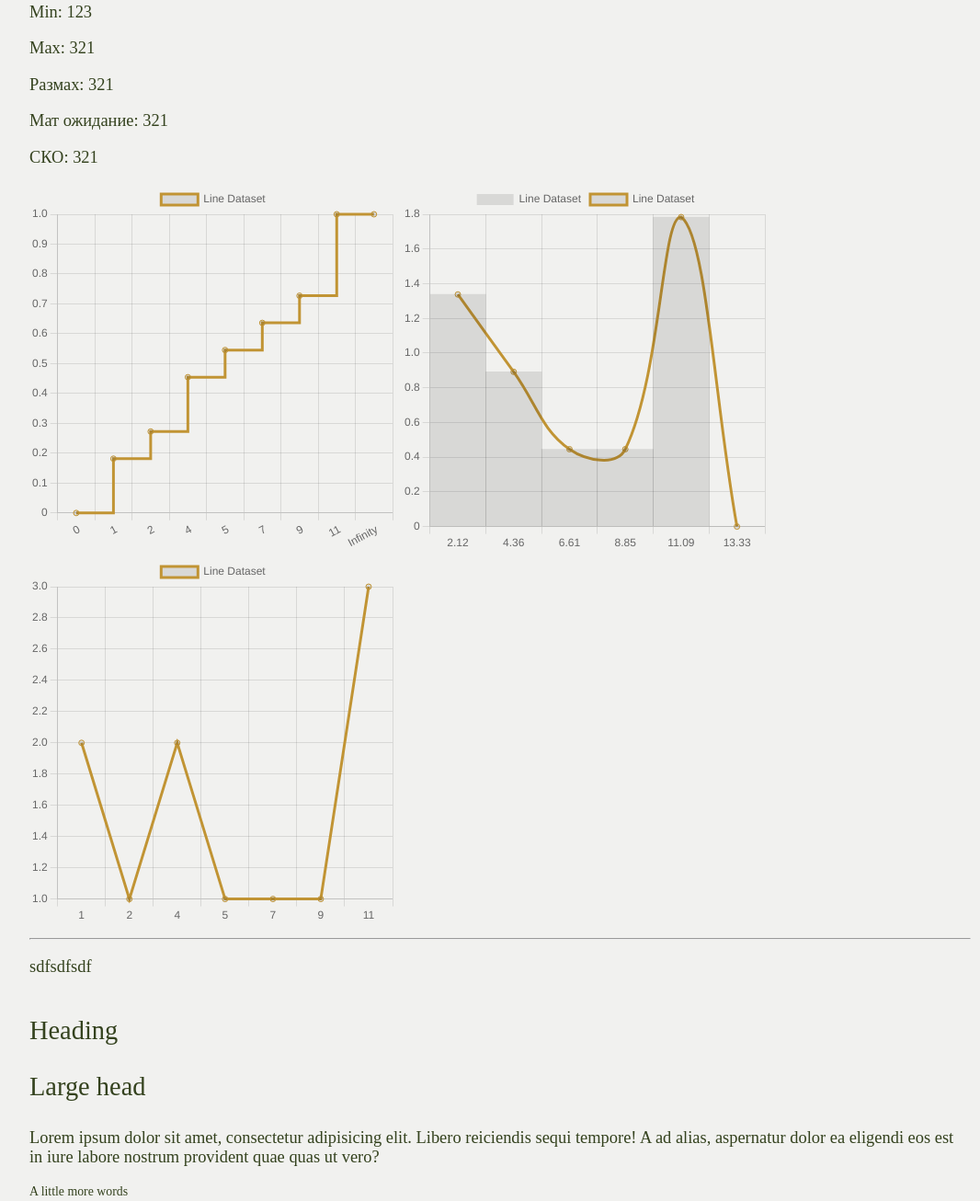
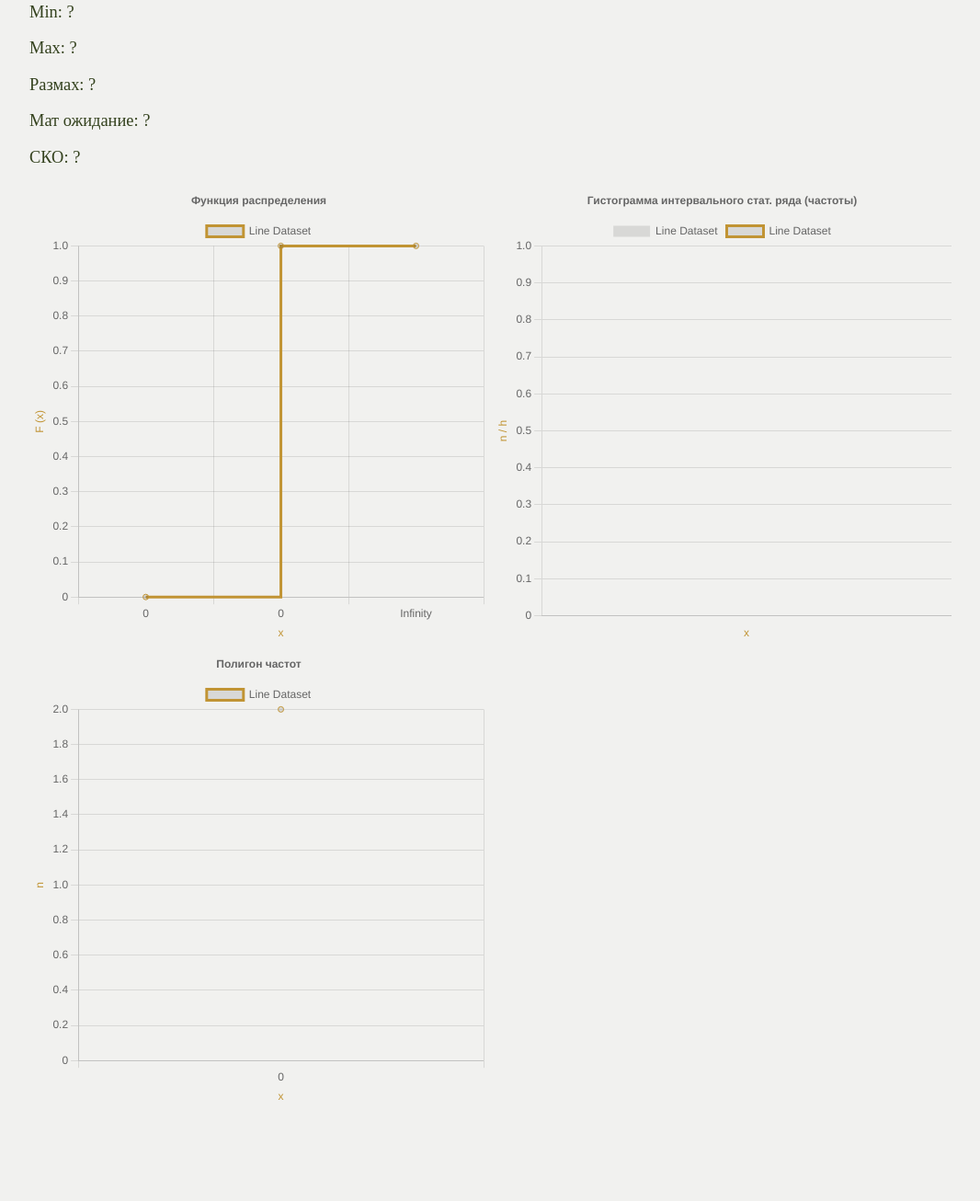
Before and after one commit to ITMO-4-sem/probability-theory-lab-1, a website built with webpack: page src/index.html in a window 1280 px wide. Shown: the part 527-1833 px from the top of the page at 92% size, without its empty margins (96-1162 px from the left). Built offline with nearby package versions, Linux system fonts and the light colour scheme.

Commit message:
It works somehow. Refactoring is highly recommended.

```diff
--- a/src/components/InputsSequence/InputsSequence.ts
+++ b/src/components/InputsSequence/InputsSequence.ts
@@ -373,7 +373,7 @@ export class InputsSequence {
 
 
     public getValues(): InputsSequenceResult {
-        const values: Array<any> = new Array<any>();
+        const values: Array<string> = new Array<string>();
 
         for ( const input of this.inputsList ) {
             values.push( input.value );
--- a/src/components/InputsSequence/ts/InputsSequenceResult.ts
+++ b/src/components/InputsSequence/ts/InputsSequenceResult.ts
@@ -1,4 +1,4 @@
 export interface InputsSequenceResult {
     areAllInputsFilledCorrectly?: boolean;
-    values: Array<any>;
+    values: Array<string>;
 }
--- a/src/index.html
+++ b/src/index.html
@@ -27,7 +27,7 @@
         <div class="inputs-sequence-container__inputs">
             <input type="number" step="any" maxlength="4" minlength="1" required>
         </div>
-        <button class="inputs-sequence-container__add-button"> +</button>
+        <button class="inputs-sequence-container__add-button"> + </button>
     </div>
 
     <label class="switch">
@@ -43,7 +43,7 @@
     <div class="file-input">
         <label class="file-input__label">
             Choose file
-            <input class="file-input__input" type="file">
+            <input class="file-input__input" type="file" accept=".txt">
         </label>
         <span class="file-input__status">No file chosen</span>
     </div>
@@ -61,23 +61,23 @@
     <div class="sample-characteristics">
         <p class="sample-characteristics__characteristic">
             Min:
-            <span class="sample-characteristics__min">123</span>
+            <span class="sample-characteristics__min">?</span>
         </p>
         <p class="sample-characteristics__characteristic">
             Max:
-            <span class="sample-characteristics__max">321</span>
+            <span class="sample-characteristics__max">?</span>
         </p>
         <p class="sample-characteristics__characteristic">
             Размах:
-            <span class="sample-characteristics__scope">321</span>
+            <span class="sample-characteristics__scope">?</span>
         </p>
         <p class="sample-characteristics__characteristic">
             Мат ожидание:
-            <span class="sample-characteristics__expectation">321</span>
+            <span class="sample-characteristics__expectation">?</span>
         </p>
         <p class="sample-characteristics__characteristic">
             СКО:
-            <span class="sample-characteristics__standard-deviation">321</span>
+            <span class="sample-characteristics__standard-deviation">?</span>
         </p>
     </div>
 
@@ -85,29 +85,19 @@
     <div class="chart-container">
         <canvas class="distribution-func-plot"></canvas>
     </div>
+
     <div class="chart-container">
         <canvas class="interval-distribution-histogram"></canvas>
     </div>
+
     <div class="chart-container">
         <canvas class="distribution-freq-polygon"></canvas>
     </div>
 
-<hr>
-
-<p>sdfsdfsdf</p>
-
-<p class="heading">Heading</p>
-<p class="large">Large head</p>
-<p class="medium">Lorem ipsum dolor sit amet, consectetur adipisicing elit. Libero
-    reiciendis sequi tempore! A ad alias, aspernatur dolor ea eligendi eos est in iure
-    labore nostrum provident quae quas ut vero?</p>
-<p class="small">A little more words</p>
-
-
 </div>
 
 <footer class="footer">
-    Powered by: Maxim Monakhov
+    Лаба сделана Максимом Монаховым
 </footer>
 
 
--- a/src/scss/index.scss
+++ b/src/scss/index.scss
@@ -23,10 +23,6 @@ $color-bg-thumb: vrs.$color-olive-white,
 @import '~normalize.css';
 
 
-.chart-container {
-  height: 400px;
-  width: 400px;
-}
 
 html {
   //font-size: 4vmax;
@@ -92,6 +88,10 @@ body {
   text-align: center;
 }
 
+.footer {
+  margin-top: 3em;
+}
+
 .hr {
   border: 0;
   height: 1px;
@@ -107,6 +107,9 @@ body {
 
 .chart-container {
   display: inline-block;
+  margin: 0 auto;
+  height: 13rem;
+  width: 13rem;
 }
 
 .button {
--- a/src/ts/core/Core.ts
+++ b/src/ts/core/Core.ts
@@ -29,8 +29,7 @@ export class Core {
         for ( const elem of sampleSet ) {
             const numOfOccurrences = this.countOccurrences(sample, elem);
             statisticalDistributionRelativeFreq.x.push( elem );
-            statisticalDistributionRelativeFreq.y.push( numOfOccurrences / sampleSize ); // should
-            // be  '/
+            statisticalDistributionRelativeFreq.y.push( numOfOccurrences / sampleSize );
 
             statisticalDistributionFreq.x.push( elem );
             statisticalDistributionFreq.y.push( numOfOccurrences );
@@ -73,15 +72,15 @@ export class Core {
 
         // console.warn('distributionFunction = ', distributionFunction);
 
+
+
         const h = (maxValue - minValue) / (1 + Math.log2(sampleSize));
-
-        // console.warn(' h = ', h);
 
         let xStart = minValue - h / 2;
 
         const intervalDistribution = new Array<DistributionIntervalDataset>();
 
-        for ( let i = 0; i < statisticalDistributionFreq.x.length - 1; i++ ) {
+        while ( xStart < maxValue ) {
             const interval = {
                 start: xStart,
                 end: xStart + h
@@ -90,7 +89,7 @@ export class Core {
             intervalDistribution.push(
                 {
                     interval: interval,
-                    value: this.getNumOfIntervalOccurrencies( interval, statisticalDistributionFreq) / h
+                    value: this.getNumOfIntervalOccurrencies( interval, statisticalDistributionFreq ) / h
                 }
             );
 
@@ -168,6 +167,7 @@ export class Core {
         return distributionFunction;
     }
 
+
     private getNumOfIntervalOccurrencies(interval: Interval, range: Range) {
         let counter = 0;
 
--- a/src/ts/index.ts
+++ b/src/ts/index.ts
@@ -17,6 +17,26 @@ const core = new Core();
 const COLOR_OLIVE_YELLOW =  '#C19434';
 
 
+const elSubmitBtn: HTMLButtonElement = document.querySelector('.button-submit') as HTMLButtonElement;
+
+const fileReader = new FileReader();
+
+
+const distributionFreqPolygonCTX = (document.querySelector('.distribution-freq-polygon') as HTMLCanvasElement ).getContext('2d');
+const intervalDistributionHistogramCTX = (document.querySelector('.interval-distribution-histogram') as HTMLCanvasElement ).getContext('2d');
+const distributionFuncPlotCTX = (document.querySelector('.distribution-func-plot') as HTMLCanvasElement ).getContext('2d');
+
+let distributionFreqPolygon: any;
+let intervalDistributionHistogram: any;
+let distributionFuncPlot: any;
+
+
+const sampleCharacteristicsMin: HTMLSpanElement = document.querySelector('.sample-characteristics__min') as HTMLSpanElement;
+const sampleCharacteristicsMax: HTMLSpanElement = document.querySelector('.sample-characteristics__max') as HTMLSpanElement;
+const sampleCharacteristicsScope: HTMLSpanElement = document.querySelector('.sample-characteristics__scope') as HTMLSpanElement;
+const sampleCharacteristicsExpectation: HTMLSpanElement = document.querySelector('.sample-characteristics__expectation') as HTMLSpanElement;
+const sampleCharacteristicsStandardDeviation: HTMLSpanElement = document.querySelector('.sample-characteristics__standard-deviation') as HTMLSpanElement;
+
 
 toggleSwitch.onSwitchToggled( {
 
@@ -31,47 +51,118 @@ toggleSwitch.onSwitchToggled( {
 
 fileInput.onFileChosen( {
     onChosen: (file) => {
+        fileReader.readAsText( file );
+
+        fileReader.onload = () => {
+            if ( typeof(fileReader.result) === 'string' ) {
+                inputsSequence.setValues( fileReader.result.replaceAll('\n', ' ').replaceAll('\r', ' ').replaceAll('  ', ' ').split(' ') );
+                // eslint-disable-next-line @typescript-eslint/ban-ts-comment
+                // @ts-ignore
+                window.fres = fileReader.result;
+            }
+        };
+
+        console.warn('kek');
+
+        fileReader.onerror = () => {
+            console.error('Ошибка при чтении файла');
+        };
         console.log('got file:', file.name);
 }});
 
 
 
-const sample = new Array<number>(
-    1, 4, 7, 1, 9, 11, 2, 11, 11, 4, 5
+const exampleSample = new Array<number>(
+    0, 0
+    // 1, 4, 7, 1, 9, 11, 2, 11, 11, 4, 5
     //   1, 1, 2, 4, 4, 7, 9, 11, 11, 11,
 );
 
+let result: CalculationResult;
+result = core.calculate(exampleSample);
+drawAllPlots();
 
-const result = core.calculate(sample);
 
-console.warn('result = ', result);
+elSubmitBtn.addEventListener('click', () => {
+    const inpSeqResult = inputsSequence.getValues();
+    const inputsValues: Array<string> = inpSeqResult.values;
+    const values: Array<number> = new Array<number>();
 
-const distributionFreqPolygonCTX = (document.querySelector('.distribution-freq-polygon') as HTMLCanvasElement ).getContext('2d');
-const intervalDistributionHistogramCTX = (document.querySelector('.interval-distribution-histogram') as HTMLCanvasElement ).getContext('2d');
-const distributionFuncPlotCTX = (document.querySelector('.distribution-func-plot') as HTMLCanvasElement ).getContext('2d');
+    if ( ! inpSeqResult.areAllInputsFilledCorrectly ) {
+        alert( 'Please fill all the inputs and fill them correctly.' );
+        return;
+    }
 
+    for ( const val of inputsValues ) {
+        if ( !isNumeric( val ) ) {
+            alert( 'Invalid number: ' + val + '.' );
+            return;
+        }
+
+        values.push( parseFloat( val ) );
+    }
+
+    result = core.calculate(values);
+
+    sampleCharacteristicsMin.innerText = result.minValue.toString();
+    sampleCharacteristicsMax.innerText = result.maxValue.toString();
+    sampleCharacteristicsScope.innerText = result.scope.toFixed(2);
+    sampleCharacteristicsExpectation.innerText = result.expectation.toFixed(2);
+    sampleCharacteristicsStandardDeviation.innerText = result.standardDeviation.toFixed(2);
+
+    drawAllPlots();
+});
+
+
+
+
+
+
+
+
+
+
+
+
+function drawAllPlots(): void {
     if ( distributionFreqPolygonCTX === null || intervalDistributionHistogramCTX === null || distributionFuncPlotCTX === null ) {
         throw new Error('There is no proper html canvas elements.');
     }
-
     drawDistributionFreqPolygon(result, distributionFreqPolygonCTX);
     drawIntervalDistributionHistogram(result, intervalDistributionHistogramCTX);
     drawDistributionFuncPlot(result, distributionFuncPlotCTX);
+}
 
+function drawDistributionFuncPlot(result: CalculationResult, ctx:  CanvasRenderingContext2D) {
+    const distributionFuncPlotXValues = [0];
+    const distributionFuncPlotYValues = [0];
+    for ( let i = 1; i < result.distributionFunction.length; i++ ) {
+        distributionFuncPlotXValues.push( result.distributionFunction[i].interval.start );
 
+        distributionFuncPlotYValues.push( result.distributionFunction[i].value );
+    }
 
-function drawDistributionFreqPolygon(result: CalculationResult, ctx:  CanvasRenderingContext2D) {
-    const distributionFreqPolygon = new Chart( ctx, {
+    distributionFuncPlotXValues.push( result.distributionFunction[result.distributionFunction.length - 1].interval.end + 1 );
+    distributionFuncPlotYValues.push( 1 );
+
+    if ( distributionFuncPlot !== undefined ) {
+        distributionFuncPlot.destroy();
+    }
+
+    distributionFuncPlot = new Chart( ctx, {
         type: 'bar',
         data: {
-            labels: result.distributionFreq.x,
-            datasets: [{
+            labels: distributionFuncPlotXValues,
+            datasets: [
+                {
                     type: 'line',
                     label: 'Line Dataset',
-                data: result.distributionFreq.y,
+                    data: distributionFuncPlotYValues,
                     borderColor: COLOR_OLIVE_YELLOW,
+                    tension: 0,
+                    stepped: true,
+
                 },
-
             ],
         },
         options: {
@@ -79,14 +170,31 @@ function drawDistributionFreqPolygon(result: CalculationResult, ctx:  CanvasRend
             maintainAspectRatio: false,
             scales: {
                 x: {
-                    offset: true
+                    offset: true,
+                    title: {
+                        display: true,
+                        text: 'x',
+                        color: COLOR_OLIVE_YELLOW,
+                    }
+                },
+                y: {
+                    title: {
+                        display: true,
+                        text: 'F (x)',
+                        color: COLOR_OLIVE_YELLOW,
+                    }
                 }
                 // offset: true
+            },
+            plugins: {
+                title: {
+                    display: true,
+                    text: 'Функция распределения',
+                }
             }
         }
     } );
 }
-
 
 function drawIntervalDistributionHistogram(result: CalculationResult, ctx:  CanvasRenderingContext2D ) {
 
@@ -97,7 +205,12 @@ function drawIntervalDistributionHistogram(result: CalculationResult, ctx:  Canv
         intervalsMiddles.push( elem.interval.end.toFixed( 2 ) );
         values.push( elem.value );
     }
-    const intervalDistributionHistogram = new Chart( ctx, {
+
+    if ( intervalDistributionHistogram !== undefined ) {
+        intervalDistributionHistogram.destroy();
+    }
+
+    intervalDistributionHistogram = new Chart( ctx, {
         type: 'bar',
         data: {
             labels: intervalsMiddles,
@@ -124,41 +237,49 @@ function drawIntervalDistributionHistogram(result: CalculationResult, ctx:  Canv
             maintainAspectRatio: false,
             scales: {
                 x: {
-                    offset: true
+                    offset: true,
+                    title: {
+                        display: true,
+                        text: 'x',
+                        color: COLOR_OLIVE_YELLOW,
+                    }
+                },
+                y: {
+                    title: {
+                        display: true,
+                        text: 'n / h',
+                        color: COLOR_OLIVE_YELLOW,
+                    }
                 }
                 // offset: true
+            },
+            plugins: {
+                title: {
+                    display: true,
+                    text: 'Гистограмма интервального стат. ряда (частоты)',
+                }
             }
         }
     } );
 }
 
+function drawDistributionFreqPolygon(result: CalculationResult, ctx:  CanvasRenderingContext2D) {
 
-function drawDistributionFuncPlot(result: CalculationResult, ctx:  CanvasRenderingContext2D) {
-    const distributionFuncPlotXValues = [0];
-    const distributionFuncPlotYValues = [0];
-    for ( let i = 1; i < result.distributionFunction.length; i++ ) {
-        distributionFuncPlotXValues.push( result.distributionFunction[i].interval.start );
-
-        distributionFuncPlotYValues.push( result.distributionFunction[i].value );
+    if ( distributionFreqPolygon !== undefined ) {
+        distributionFreqPolygon.destroy();
     }
 
-    distributionFuncPlotXValues.push( result.distributionFunction[result.distributionFunction.length - 1].interval.end + 1 );
-    distributionFuncPlotYValues.push( 1 );
-
-    const distributionFuncPlot = new Chart( ctx, {
+    distributionFreqPolygon = new Chart( ctx, {
         type: 'bar',
         data: {
-            labels: distributionFuncPlotXValues,
-            datasets: [
-                {
+            labels: result.distributionFreq.x,
+            datasets: [{
                 type: 'line',
                 label: 'Line Dataset',
-                    data: distributionFuncPlotYValues,
+                data: result.distributionFreq.y,
                 borderColor: COLOR_OLIVE_YELLOW,
-                    tension: 0,
-                    stepped: true,
+            },
 
-                },
             ],
         },
         options: {
@@ -166,19 +287,42 @@ function drawDistributionFuncPlot(result: CalculationResult, ctx:  CanvasRenderi
             maintainAspectRatio: false,
             scales: {
                 x: {
-                    offset: true
+                    offset: true,
+                    title: {
+                        display: true,
+                        text: 'x',
+                        color: COLOR_OLIVE_YELLOW,
+                    }
+                },
+                y: {
+                    // display: true,
+                    title: {
+                        display: true,
+                        text: 'n',
+                        color: COLOR_OLIVE_YELLOW,
+                    }
                 }
                 // offset: true
+            },
+            plugins: {
+                title: {
+                    display: true,
+                    text: 'Полигон частот',
+                }
             }
         }
     } );
 }
 
 
+function isNumeric(num: any): boolean {
+    return (typeof(num) === 'number' || typeof(num) === 'string' && num.trim() !== '') && !isNaN(num as number);
+}
 
 
-
-
+// eslint-disable-next-line @typescript-eslint/ban-ts-comment
+// @ts-ignore
+window.isNumeric = isNumeric;
 
 
 
```
Lines whose indentation alone changed are shown as unchanged.
